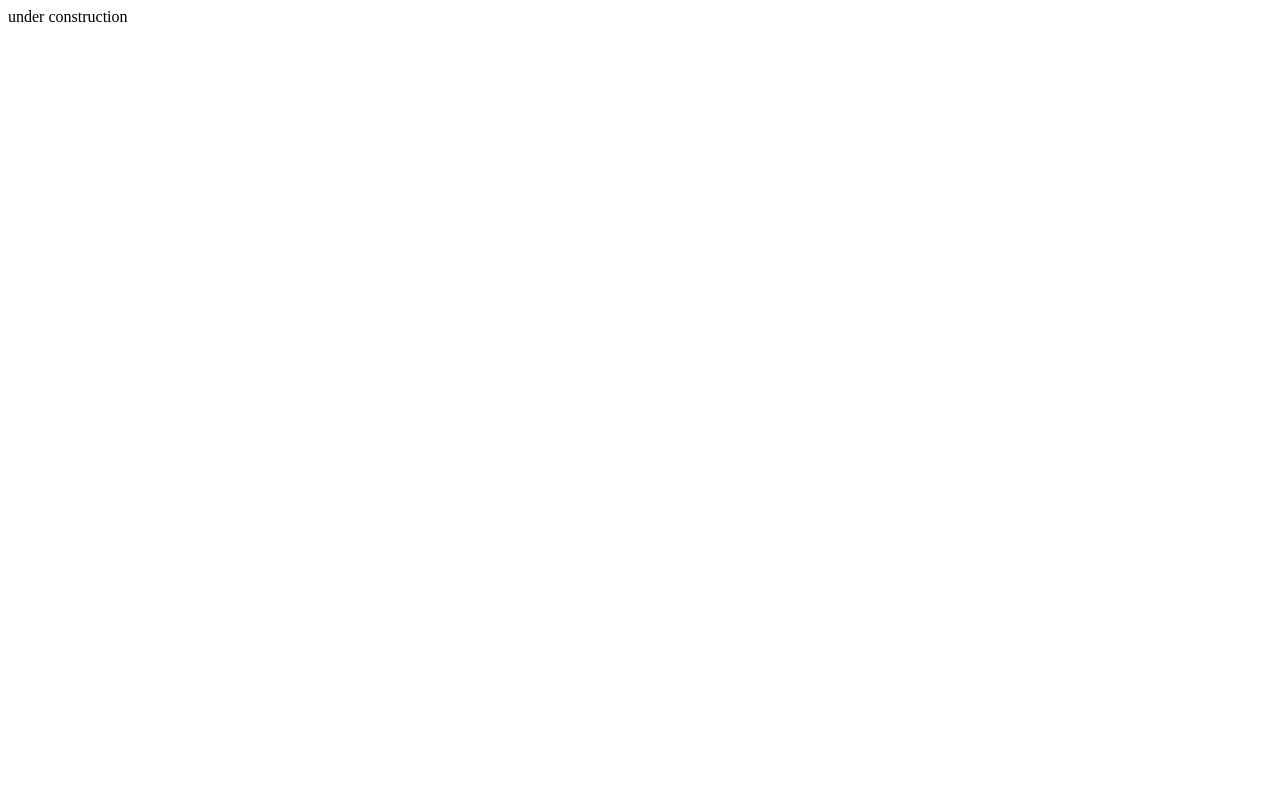
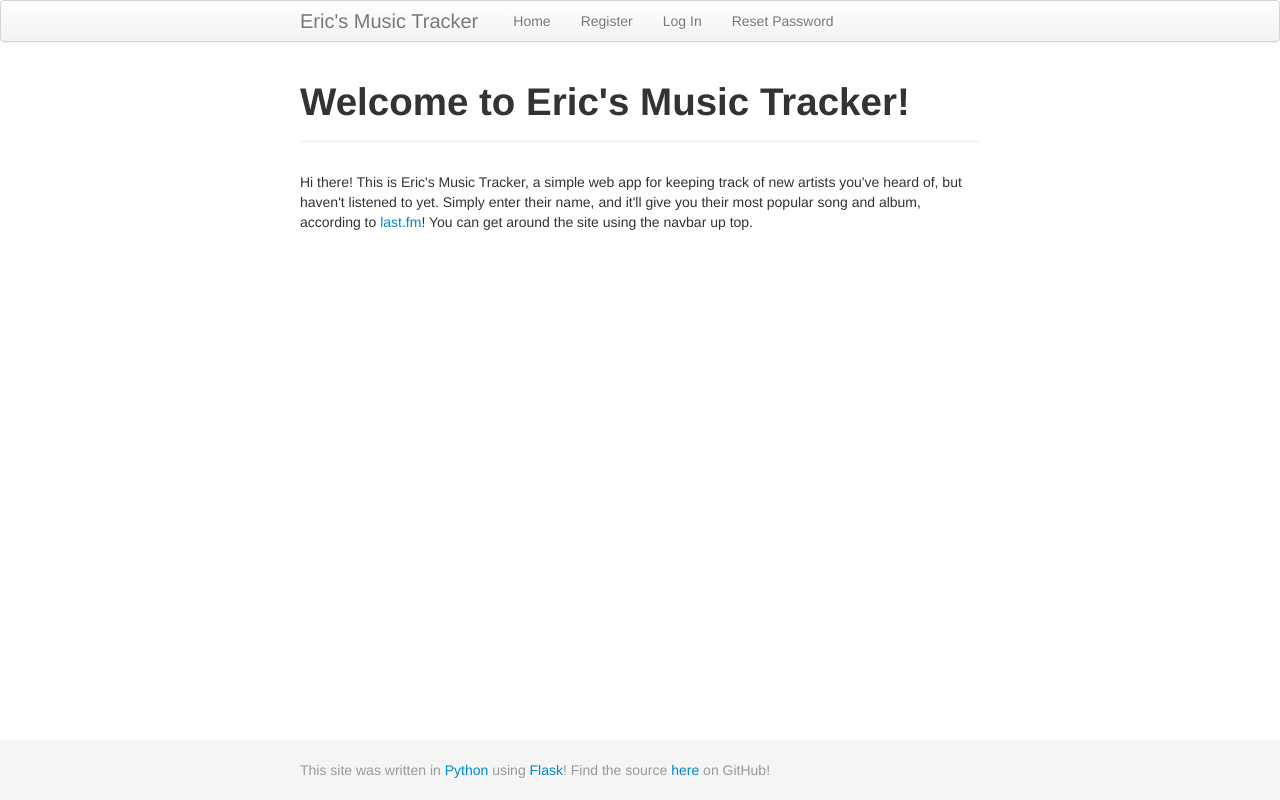
Before and after one commit to EFulmer/music_tracker, a Flask app: page / in a window 1280 px wide. Before the commit the page is almost empty. Run offline with Flask 2, Linux system fonts and the light colour scheme; parts of the project's set-up code (start-up, migrations or seed data) failed here and were passed over.

Commit message:
added footer and welcome page, cleaned up main layout template a bit

```diff
--- /dev/null
+++ b/music_tracker/templates/index.html
@@ -0,0 +1,13 @@
+{% extends "layout.html" %}
+{% block body %}
+<div class="container">
+	<div class="page-header">
+		<h1>
+			Welcome to Eric's Music Tracker!
+		</h1>
+	</div>
+	Hi there! This is Eric's Music Tracker, a simple web app for keeping track of new artists you've heard of, but haven't listened to yet.
+	Simply enter their name, and it'll give you their most popular song and album, according to <a href="http://last.fm/">last.fm</a>!
+	You can get around the site using the navbar up top.
+</div>
+{% endblock %}
--- a/music_tracker/templates/layout.html
+++ b/music_tracker/templates/layout.html
@@ -11,31 +11,95 @@
 <script src="http://code.jquery.com/jquery-latest.js"></script>
 <script src="/static/js/bootstrap.min.js"></script>
 <meta name="viewport" content="width=device-width, initial-scale=1.0">
+<style type="text/css">
+      /* Sticky footer styles
+      -------------------------------------------------- */
+
+      html,
+      body {
+        height: 100%;
+        /* The html and body elements cannot have any padding or margin. */
+      }
+
+      /* Wrapper for page content to push down footer */
+      #wrap {
+        min-height: 100%;
+        height: auto !important;
+        height: 100%;
+        /* Negative indent footer by it's height */
+        margin: 0 auto -60px;
+      }
+
+      /* Set the fixed height of the footer here */
+      #push,
+      #footer {
+        height: 60px;
+      }
+      #footer {
+        background-color: #f5f5f5;
+      }
+
+      /* Lastly, apply responsive CSS fixes as necessary */
+      @media (max-width: 767px) {
+        #footer {
+          margin-left: -20px;
+          margin-right: -20px;
+          padding-left: 20px;
+          padding-right: 20px;
+        }
+      }
+
+
+
+      /* Custom page CSS
+      -------------------------------------------------- */
+      /* Not required for template or sticky footer method. */
+
+      .container {
+        width: auto;
+        max-width: 680px;
+      }
+      .container .credit {
+        margin: 20px 0;
+      }
+</style>
 </head>
 <body>
-    	<div class="container">
+<div id="wrap">
 	<div class="navbar">
 		<div class="navbar-inner">
-			    <a class="btn btn-navbar" data-toggle="collapse" data-target=".nav-collapse">
+			<div class="container">
+				<button class="btn btn-navbar" data-toggle="collapse" data-target=".nav-collapse" type="button">
 					<span class="icon-bar"></span>
 					<span class="icon-bar"></span>
 					<span class="icon-bar"></span>
-			    </a>
+				</button>
 				<a class="brand" href="/">Eric's Music Tracker</a>
+				<div class="nav-collapse collapse">
 					<ul class="nav">
-				    <!-- TODO Login checks -->
 						<li><a href="{{ url_for('index') }}">Home</a></li>
+						{% if current_user.is_authenticated() %}
 						<li><a href="{{ url_for('manage_artists') }}">My Artists</a></li>
 						<li><a href="{{ url_for('logout') }}">Log Out</a></li>
+						{% else %}
+						<li><a href="{{ url_for('register') }}">Register</a>
+						<li><a href="{{ url_for('login') }}">Log In</a>
+						<li><a href="{{ url_for('reset_password') }}">Reset Password</a>
+						{% endif %}
+					</ul>
 				</div>
 			</div>
 		</div>
-	    <div class="row">
-		    <div class="span12">
+	</div>
 	{% block body %}{% endblock %}
+	<div id="push"></div>
 </div>
+<div id="footer">
+	<div class="container">
+		<p class="muted credit">
+		This site was written in <a href="https://www.python.org/">Python</a> using <a href="http://flask.pocoo.org/">Flask</a>! Find the source <a href="https://github.com/EFulmer/music_tracker/">here</a> on GitHub!
+		</p>
 	</div>
 </div>
 </body>
 </html>
-</html>
--- a/music_tracker/views.py
+++ b/music_tracker/views.py
@@ -19,7 +19,7 @@ from .util import ts
 # TODO literally everything
 @app.route('/')
 def index():
-    return 'under construction'
+    return render_template('index.html')
 
 
 # shamelessly stolen from Explore Flask
@@ -89,7 +89,7 @@ def login():
 
 
 @app.route('/reset/', methods=('GET', 'POST'))
-def reset():
+def reset_password():
     form = EmailForm()
     if form.validate_on_submit():
         user = User.query.filter_by(email=form.email.data).first_or_404()
@@ -129,20 +129,20 @@ def reset_wth_token(token):
 @login_required
 def logout():
     logout_user()
+    flash("You've been logged out.")
     return redirect(url_for('index'))
 
 
 @app.route('/add/', methods=('GET', 'POST'))
 @login_required
 def find_artist():
-    # TODO errors if not valid
+    print current_user.is_authenticated()
     form = EnterArtistForm()
     if form.validate_on_submit():
         return redirect('/artist/' + form.artist.raw_data[0])
     return render_template('add.html', form=form)
 
 
-# TODO error check
 @app.route('/artist/<string:artist>', methods=('GET', 'POST'))
 @login_required
 def artist_info(artist):
@@ -155,7 +155,6 @@ def artist_info(artist):
     form.submit.label.text = form.submit.label.text.format(name)
 
     if form.validate_on_submit():
-        # TODO dummy user id
         user_artist = UsersArtist(user=current_user.id, artist_name=name,
                 best_album=info['album'], best_song=info['track'],
                 date_added=datetime.datetime.now(), active=True)
```
Lines whose indentation alone changed are shown as unchanged.
